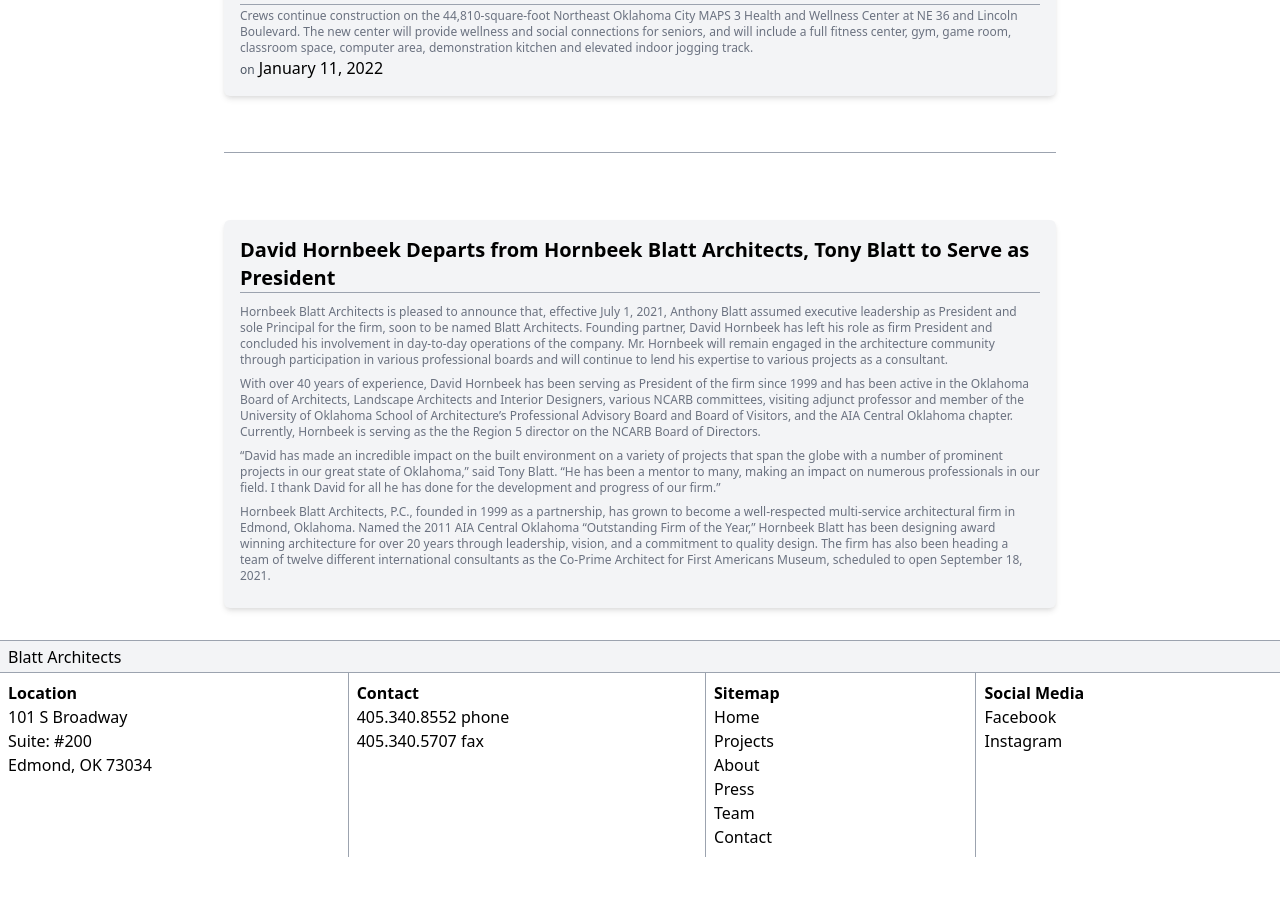
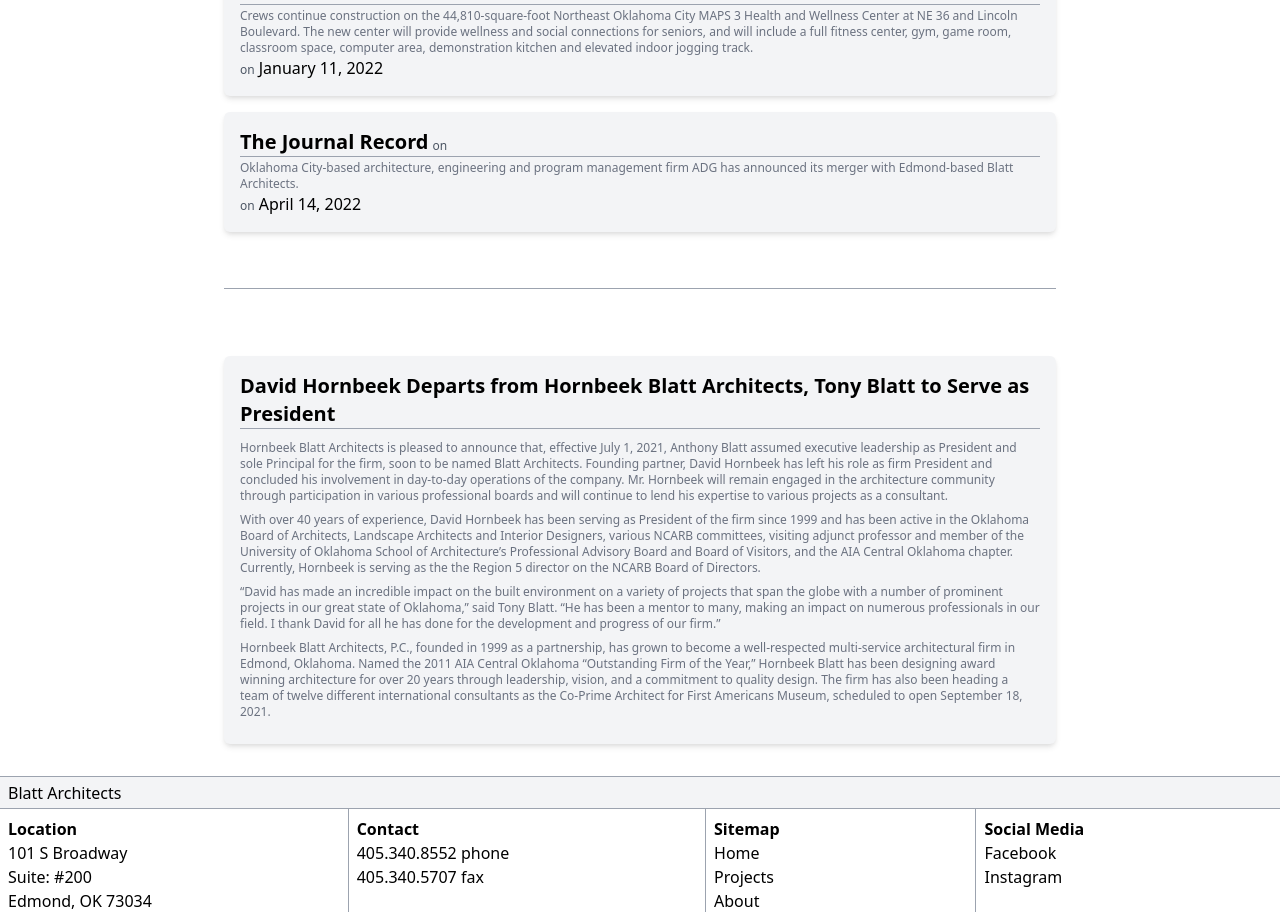
Before and after one commit to NeusFear/blattarch.com, a Next.js app: page /press in a window 1280 px wide. Shown: the part 988-1900 px from the top of the page. Before the commit the page ends 1845 px from the top, so only its background shows below. Built offline with nearby package versions, Linux system fonts and the light colour scheme.

Commit message:
Fix pdf and add press item

```diff
--- a/data/PressData.ts
+++ b/data/PressData.ts
@@ -4,4 +4,5 @@
     { publisher: "OKC Talk", projectName: "21C", projectRoute: "21c", date: "October 28, 2021", previewText: "Mary Eddy’s Dining Room at 21c Museum Hotel, which has been closed for renovation since July, will reopen for dinner service this Thursday, October 28 at 5:00 pm. Diners will find a completely reimagined restaurant inspired by its vibrant namesake, Mary Eddy Jones, and a new menu of elevated American classics by executive chef Jeff Patton. 21c partnered with Duro Hospitality, led by Oklahoma City natives Corbin and Ross See and Benji Homsey, to transfo...", link: "https://www.okctalk.com/content.php?r=757-Mary-Eddy-s-reopens-in-the-21c&fbclid=IwAR0ZVGkaSFUV7vtaLKiTxlphC7sX1Nkk37TBZn8O_3j-VPjddRU8HIDTTA8" },
     { publisher: "The Oklahoman", projectName: "Variety Care Sequoyah", author: "Dana Branham", date: "October 28, 2021", previewText: "Primary care services are coming soon inside what was once an elementary school in northwest Oklahoma City, the latest development in the transformation of the building into a community health and wellness center. The former Sequoyah Elementary School...", link: "https://www.oklahoman.com/story/news/2021/10/28/new-health-center-occhd-variety-care-inside-former-sequoyah-elementary/6122555001/?fbclid=IwAR0nPCtncA3Ukgtde9TuNWKFEiSbohCShbyx7Xdsi1j-u7ehQviJ1q2WOWw" },
     { publisher: "The Oklahoman", projectName: "OKC Wellness Center #3", projectRoute: "okc-wellness-3", date: "January 11, 2022", previewText: " Crews continue construction on the 44,810-square-foot Northeast Oklahoma City MAPS 3 Health and Wellness Center at NE 36 and Lincoln Boulevard. The new center will provide wellness and social connections for seniors, and will include a full fitness center, gym, game room, classroom space, computer area, demonstration kitchen and elevated indoor jogging track. ", link: "https://oklahoman-ok-app.newsmemory.com/?publink=2ab960ceb_13482f3" },
+    { publisher: "The Journal Record", date: "April 14, 2022", previewText: " Oklahoma City-based architecture, engineering and program management firm ADG has announced its merger with Edmond-based Blatt Architects.", link: "https://journalrecord.com/2022/04/14/blatt-architects-adg-announce-merger/" },
 ];
```
Also changed, not shown: 1 other file (tests, documents, lock files or other folders).
